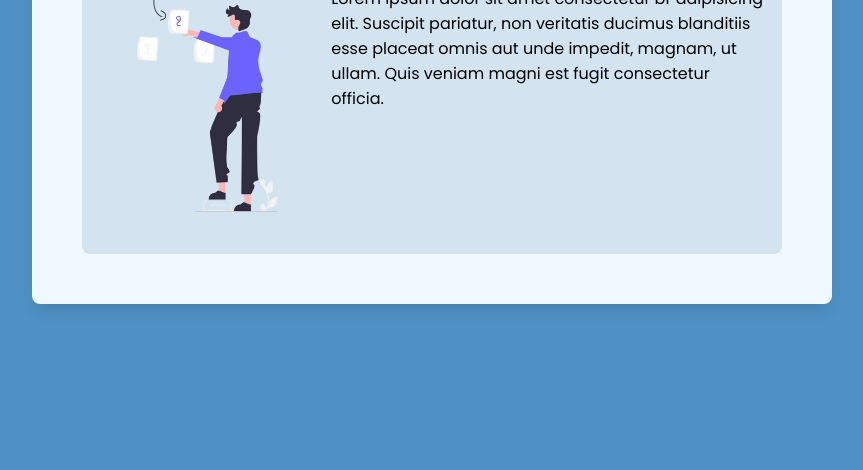
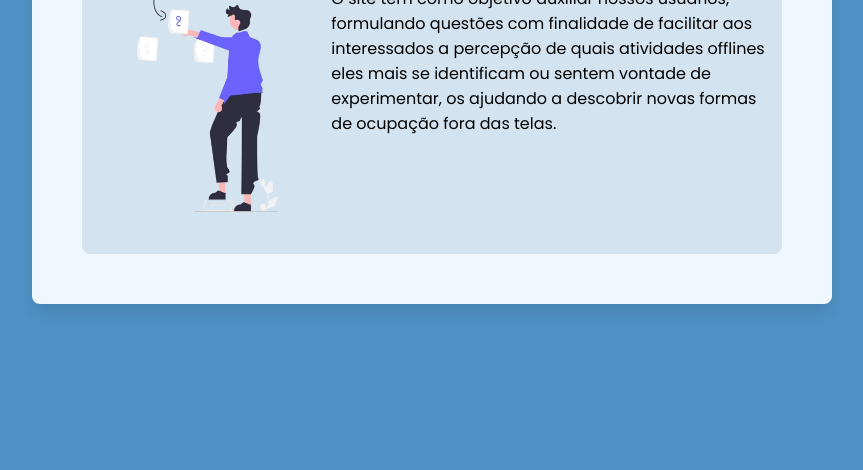
Before and after one commit to ninjkaz999/Tabs, a plain HTML site: page index.html in a window 1280 px wide. Shown: the part 330-800 px from the top of the page, without its empty margins (208-1071 px from the left). Drawn offline with Linux system fonts and the light colour scheme; a web font is replaced by a local one.

Commit message:
Update index.html

```diff
--- a/index.html
+++ b/index.html
@@ -37,7 +37,9 @@
                     </h1>
 
                     <p class="content-descripition">
-                        Lorem ipsum dolor sit amet consectetur br adipisicing elit. Suscipit pariatur, non veritatis ducimus blanditiis esse placeat omnis aut unde impedit, magnam, ut ullam. Quis veniam magni est fugit consectetur officia.
+                        O site tem como objetivo auxiliar nossos usuários, formulando questões com finalidade
+                        de facilitar aos interessados a percepção de quais atividades offlines eles mais
+                        se identificam ou sentem vontade de experimentar, os ajudando a descobrir novas formas de ocupação fora das telas.
                     </p>
                 </div>
             </div>
```
